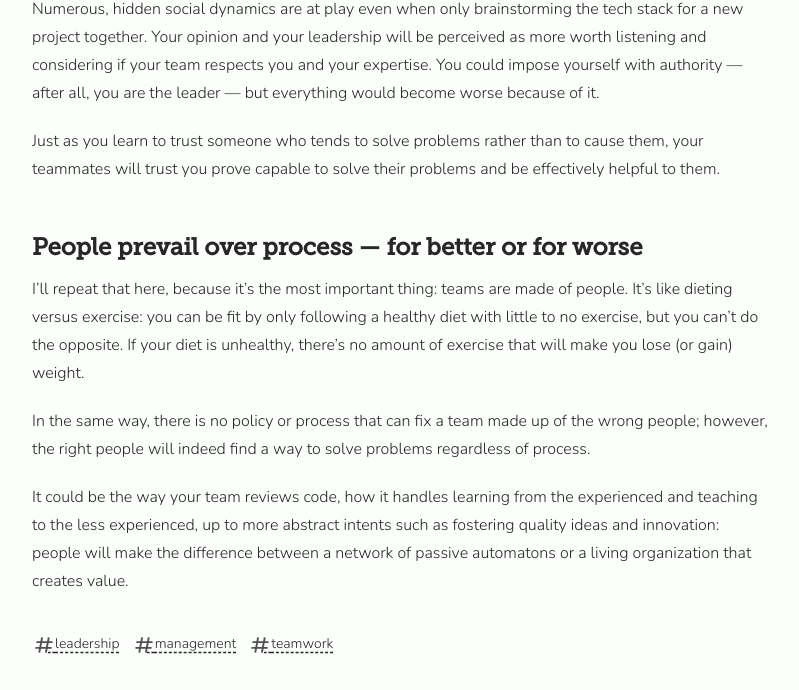
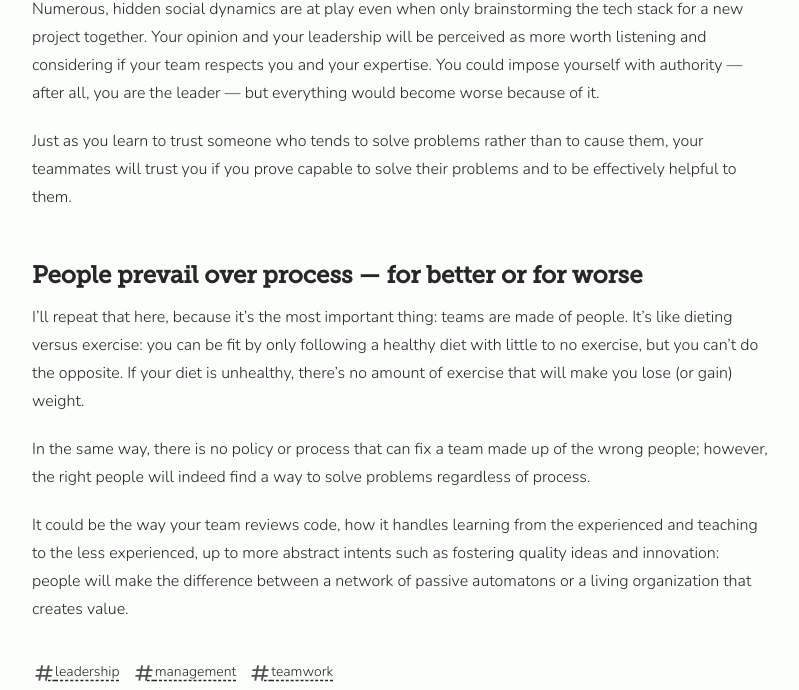
Before and after one commit to riccardobattiato/moving-parts, an Astro site: page /posts/what-i-learned-about-management in a window 1280 px wide. Shown: the part 1418-2108 px from the top of the page, without its empty margins (240-1039 px from the left). Built offline with nearby package versions, Linux system fonts and the light colour scheme; Astro itself is replaced by a stand-in of ours; some packages are replaced by stand-ins of ours.

Commit message:
fix: grammar in management post

```diff
--- a/src/content/blog/what-i-learned-about-management.md
+++ b/src/content/blog/what-i-learned-about-management.md
@@ -32,7 +32,7 @@ A team project is a common struggle to create, fix, innovate, and everyone is be
 
 Numerous, hidden social dynamics are at play even when only brainstorming the tech stack for a new project together. Your opinion and your leadership will be perceived as more worth listening and considering if your team respects you and your expertise. You could impose yourself with authority — after all, you are the leader — but everything would become worse because of it.
 
-Just as you learn to trust someone who tends to solve problems rather than to cause them, your teammates will trust you prove capable to solve their problems and be effectively helpful to them.
+Just as you learn to trust someone who tends to solve problems rather than to cause them, your teammates will trust you if you prove capable to solve their problems and to be effectively helpful to them.
 
 ## People prevail over process — for better or for worse
 
```
